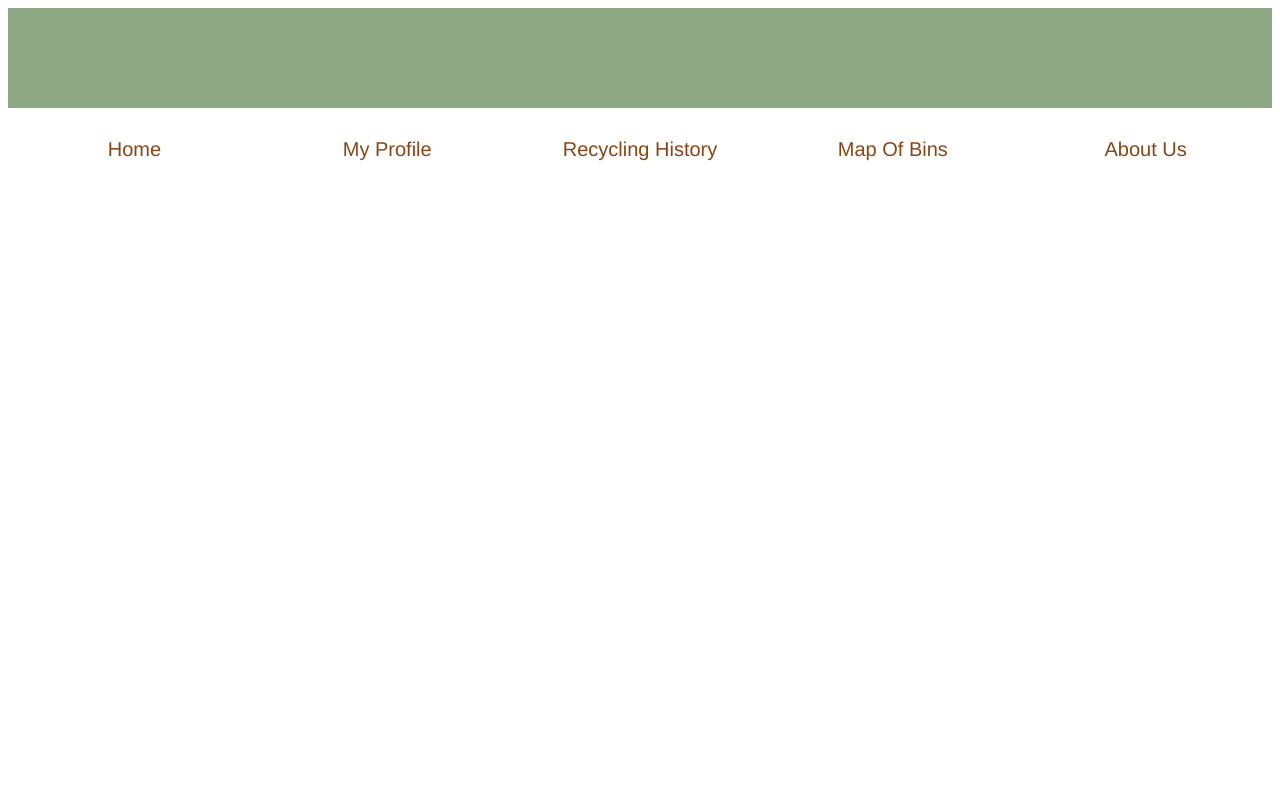
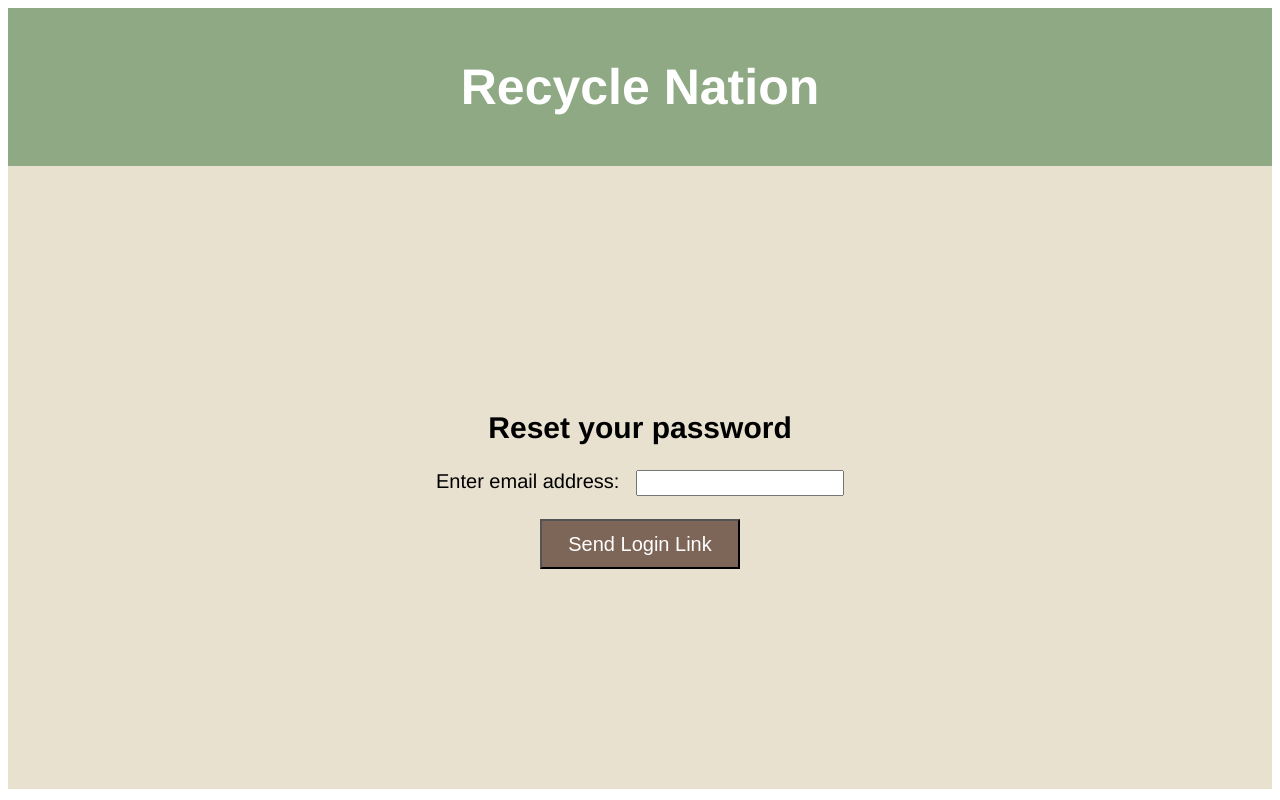
Before and after one commit to choomegan/Recycle_Nation, a Vue app: page /ForgotPassword in a window 1280 px wide. Built offline with nearby package versions, Linux system fonts and the light colour scheme.

Commit message:
Added forget password

```diff
--- a/src/App.vue
+++ b/src/App.vue
@@ -36,12 +36,15 @@ export default {
       else if (this.$route.path.startsWith("/Login")) {
         this.navigation = false;
       }
+      else if (this.$route.path.startsWith("/ForgotPassword")) {
+        this.navigation = false;
+      }
       else {
         this.navigation = true;
       }
     },
     updatingHeader: function() {
-      if (this.$route.name == "Login" || this.$route.name =="Registration") {
+      if (this.$route.name == "Login" || this.$route.name =="Registration" || this.$route.name =="Forgot Password") {
       this.title = 'Recycle Nation';
       } else {
       this.title = this.$route.name;
--- /dev/null
+++ b/src/components/ForgotPassword.vue
@@ -0,0 +1,52 @@
+<template>
+    <div id="forgotPW">
+        <h2>Reset your password</h2>
+        <form>
+            <label>Enter email address: </label>
+            <input type="email" id="email" name="email" v-model="email" required>
+            <br><br>
+            <input type="button" id="button" value="Send Login Link">
+        </form>
+    </div>
+</template>
+
+<script>
+export default {
+    data() {
+        return {
+            email: ""
+        }
+    }
+}
+</script>
+
+
+<style scoped>
+#forgotPW{
+    font-size: 20px;
+    font-family: 'Avenir', Helvetica, Arial, sans-serif;
+    text-align: center;
+    padding: 220px;
+    background-color: #E8E1CF;
+    margin: 0;
+}
+
+input {
+    height: 20px;
+    width: 200px;
+}
+
+label {
+    width: 200px;
+    text-align: left;
+    display: inline-block;
+}
+
+#button {
+    font-size: 20px;
+    color: white;
+    background-color: #7D6558;
+    height: 50px;
+    width: 200px;
+}
+</style>
--- a/src/components/Login.vue
+++ b/src/components/Login.vue
@@ -8,10 +8,12 @@
             <label>Password: </label>
             <input type="text" id="password" name="password" v-model="password" required>
         </form>
-        <p>Don't have an account?
-            <span id="signUp" v-on:click="route()">Sign up here!</span>
-        </p>
         <button type="button" v-on:click="login()">Login</button>
+        <div id="extras">
+            <span id="signUp" v-on:click="register()">CREATE ACCOUNT</span>
+            <span id="forgotPW" v-on:click="resetPW()">FORGOT PASSWORD?</span>
+        </div>
+
     </div>
 </template>
 
@@ -27,9 +29,14 @@ export default {
         }
     },
     methods :{
-        route: function() {
+        register: function() {
             this.$router.push({path:'Registration'})
         },
+
+        resetPW: function() {
+            this.$router.push({path:'ForgotPassword'})
+        },
+
         login: function() {
             firebase
                     .auth()
@@ -48,6 +55,7 @@ export default {
                 this.$router.push({ path: `/IdentifiedItem/${this.recycledData}`})
             }
         },
+
         getData: function() {
             var data = this.$route.params.data;
             console.log("data: " + data);
@@ -60,7 +68,7 @@ export default {
 }
 </script>
 
-<style>
+<style scoped>
 #login{
     font-size: 25px;
     font-family: 'Avenir', Helvetica, Arial, sans-serif;
@@ -68,6 +76,7 @@ export default {
     padding: 170px;
     background-color: #E8E1CF;
 }
+
 form {
     margin-bottom: 15px;
 }
@@ -83,12 +92,19 @@ label {
 }
 
 #signUp:hover {
-    color: blue;
+    color: #184eff;
+    text-decoration: underline;
 }
 
-p {
-    font-size: 18px;
-    padding: 10px;
+#forgotPW:hover {
+    color: rgb(240, 41, 75);
+    text-decoration: underline;
+}
+
+p,span {
+    color: #565755;
+    font-size: 16px;
+    padding: 20px;
 }
 
 button {
@@ -98,4 +114,8 @@ button {
     height: 50px;
     width: 150px;
 }
+
+#extras {
+    padding: 20px;
+}
 </style>
--- a/src/routes.js
+++ b/src/routes.js
@@ -8,6 +8,7 @@ import MyProfile from './components/MyProfile.vue'
 import MyRewards from './components/MyRewards.vue'
 import RecyclingHistory from './components/RecyclingHistory.vue'
 import Registration from './components/Registration.vue'
+import ForgotPassword from './components/ForgotPassword.vue'
 
 export default[
     { name:'About Us', path: '/AboutUs', component: AboutUs},
@@ -20,5 +21,6 @@ export default[
     { name:'My Profile', path: '/MyProfile', component: MyProfile},
     { name:'Rewards Shop', path: '/MyRewards', component: MyRewards},
     { name:'Recycling History', path: '/RecyclingHistory', component: RecyclingHistory},
-    { name:'Registration', path: '/Registration', component: Registration}
+    { name:'Registration', path: '/Registration', component: Registration},
+    { name:'Forgot Password', path: '/ForgotPassword', component: ForgotPassword}
 ]
```
